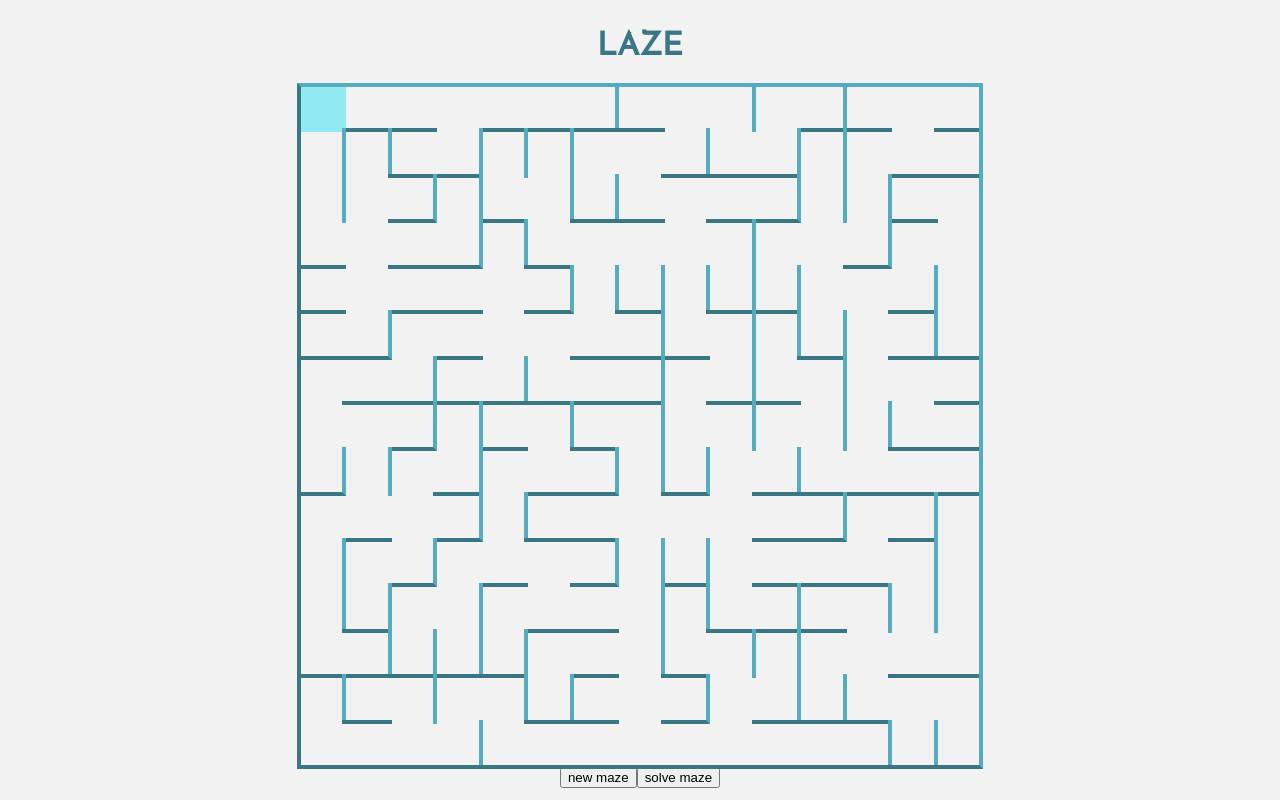
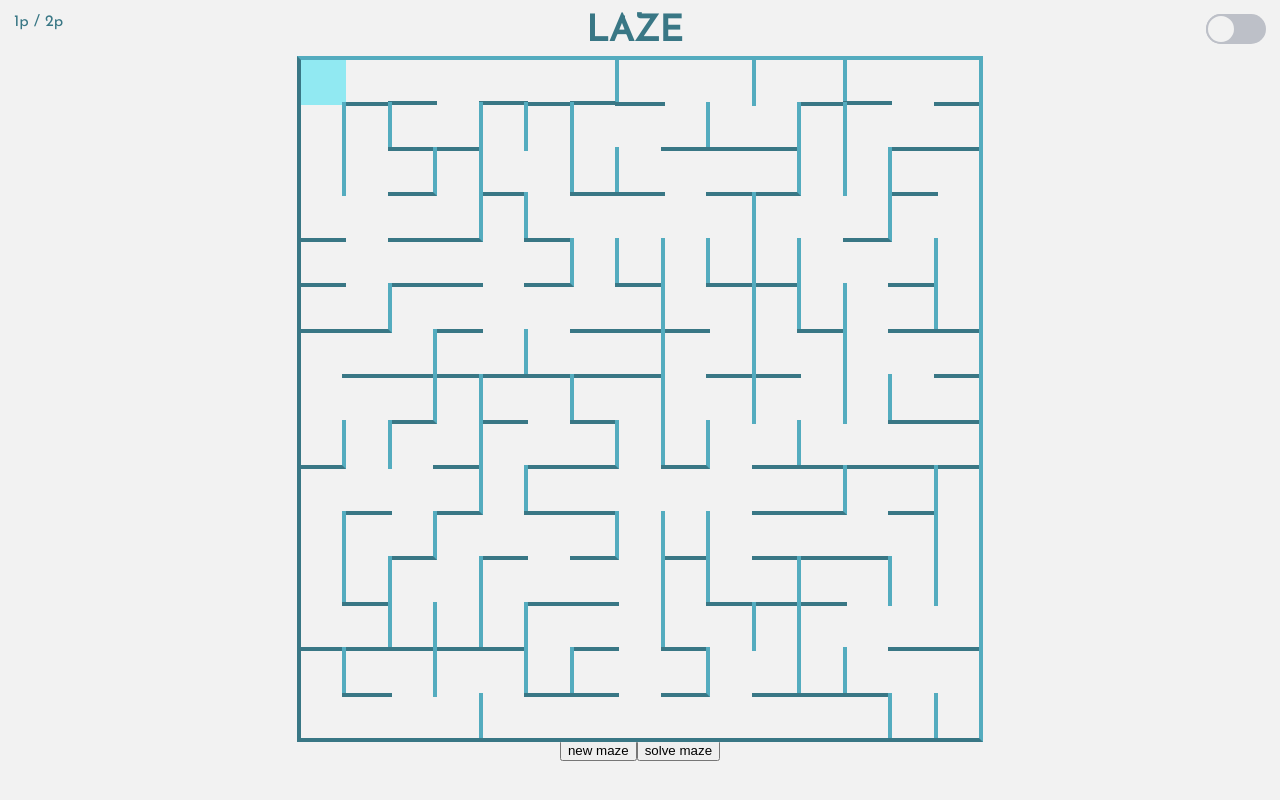
Before and after one commit to danuscript/laze, a React (Create React App) app: page / in a window 1280 px wide. Built offline with nearby package versions, Linux system fonts and the light colour scheme.

Commit message:
Added dark mode

```diff
--- a/src/App.css
+++ b/src/App.css
@@ -6,12 +6,13 @@
   --lightBlue: #91E9F2;
   --purple: #D9B0D2;
   --lightGray: #f2f2f2;
+  --darkGray: #2a2c33;
 }
 
 .App {
   text-align: center;
+  font-family: 'Josefin Sans', sans-serif;
   padding: 0.625em;
-  font-family: 'Josefin Sans', sans-serif;
 }
 
 * {
@@ -20,11 +21,23 @@
 
 body {
   background-color: var(--lightGray);
+  transition: 0.3s;
+  transition-property: background-color;
+  margin: 0;
 }
 
 .title {
-  font-size: 2em;
-  color: var(--darkBlue);
+  font-size: 2.25em;
+  margin: 0;
+}
+
+.header {
+  display: flex;
+  padding: 0.25em;
+  justify-content: space-between;
+  align-items: flex-start;
+  height: 3em;
+  transition: color 0.3s ease-in-out;
 }
 
 .cell {
@@ -55,3 +68,34 @@ body {
   margin: auto;
   position: relative;
 }
+
+.toggleContainer {
+  display: block;
+  width: 60px;
+  height: 30px;
+  background-color: #BDC0C8;
+  border-radius: 30px;
+  cursor: pointer;
+}
+
+.toggle {
+  display: block;
+  width: 30px;
+  height: 30px;
+  background-color: var(--lightGray);
+  border-radius: 30px;
+  transition: left 0.3s ease-in-out, background-color 0.3s ease-in-out;
+  position: relative;
+  left: 0;
+  border: 2px solid #BDC0C8;
+  box-sizing: border-box;
+}
+
+#checkbox:checked + .toggle {
+  left: 30px;
+  background-color: var(--darkGray);
+}
+
+#checkbox {
+  display: none;
+}
--- a/src/App.jsx
+++ b/src/App.jsx
@@ -3,6 +3,7 @@ import GridVis from './Components/GridVis';
 import Button from './Components/Button';
 import { GlobalContext, GlobalProvider } from './Context/GlobalState';
 import React, { useContext, useEffect } from 'react';
+import Toggle from './Components/Toggle';
 
 const App = () => {
   return (
@@ -15,7 +16,7 @@ const App = () => {
 const directions = { Up: 'north', Down: 'south', Left: 'west', Right: 'east' };
 
 const Main = () => {
-  const { grid, generateMaze, move, position, solve } = useContext(GlobalContext);
+  const { grid, generateMaze, move, position, darkMode, solve, toggleDarkMode } = useContext(GlobalContext);
 
   useEffect(() => {
     const handleKey = ({ key }) => {
@@ -38,9 +39,15 @@ const Main = () => {
     }
   }, [position]);
 
+  const onChange = (mode) => toggleDarkMode(mode);
+
   return (
-    <div className='App'>
-      <h1 className='title'>LAZE</h1>
+    <div className='App' style={{color: darkMode ? 'var(--lightBlue)' : 'var(--darkBlue)'}}>
+      <div className='header'>
+        <div className='twoPlayerButton'>1p / 2p</div>
+        <h1 className='title'>LAZE</h1>
+        <Toggle onChange={onChange} />
+      </div>
       <GridVis grid={grid} />
       <div className='buttonTray'>
         <Button label='new maze' onClick={() => generateMaze(15, 15)} />
--- /dev/null
+++ b/src/Components/Toggle.jsx
@@ -0,0 +1,18 @@
+import React, { useState } from 'react';
+
+export default function Toggle({ onChange }) {
+  const [checked, setChecked] = useState(true);
+  const handleChange = () => {
+    setChecked(!checked);
+    onChange(checked);
+  }
+
+  return (
+    <>
+      <label className='toggleContainer'>
+        <input id='checkbox' type='checkbox' onChange={handleChange}></input>
+        <span className='toggle'></span>
+      </label>
+    </>
+  )
+}
--- a/src/Context/AppReducer.js
+++ b/src/Context/AppReducer.js
@@ -40,8 +40,13 @@ export default function reducer(state, action) {
     }
 
     case 'SOLVE': {
-      const solved = true;
-      return {...state, solved};
+      return { ...state, solved: true };
+    }
+
+    case 'TOGGLE_DARK_MODE': {
+      const mode = action.payload ? 'dark' : 'light';
+      document.body.style.backgroundColor = `var(--${mode}Gray)`;
+      return { ...state, darkMode: action.payload }
     }
 
     default: return state;
--- a/src/Context/GlobalState.js
+++ b/src/Context/GlobalState.js
@@ -8,6 +8,7 @@ const initialState = {
   path: new Map(),
   position: null,
   solved: false,
+  darkMode: false,
 };
 
 const { grid, path } = initialState;
@@ -44,14 +45,23 @@ export const GlobalProvider = ({ children }) => {
     })
   };
 
+  const toggleDarkMode = (checked) => {
+    dispatch({
+      type: 'TOGGLE_DARK_MODE',
+      payload: checked,
+    })
+  }
+
   const values = {
     grid: state.grid,
     path: state.path,
     position: state.position,
     solved: state.solved,
+    darkMode: state.darkMode,
     generateMaze,
     move,
-    solve
+    solve,
+    toggleDarkMode
   };
 
   return (
```
